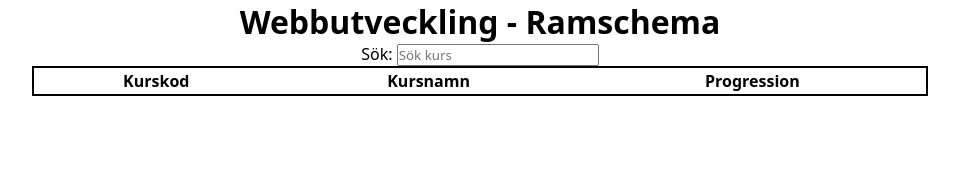
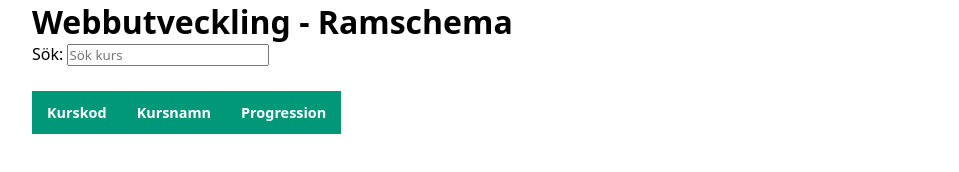
Before and after one commit to HarisSabanovic/Ecmascript-Moment2, a website built with Parcel: page src/index.html in a window 1280 px wide. Shown: the whole page, without its empty margins (160-1119 px from the left). Built offline with nearby package versions, Linux system fonts and the light colour scheme; no server answers.

Commit message:
gav tabellen stil

```diff
--- a/src/style.css
+++ b/src/style.css
@@ -9,14 +9,46 @@
 #container {
     width: 70%;
     margin-inline: auto;
-    text-align: center;
 }
 
 table{
-    border: 2px solid black;
-    width: 100%;
+    border-collapse: collapse;
+    margin: 25px 0;
+    font-size: 0.9em;
 }
 
-thead {
+table thead tr {
+    background-color: #009879;
+    color: white;
+    text-align: left;
     font-weight: bold;
 }
+
+table th,
+table td {
+    padding: 12px 15px;
+}
+
+table tbody tr {
+    border-bottom: 1px solid #dddddd;
+}
+
+table tbody tr:nth-of-type(even) {
+    background-color: #f3f3f3;
+}
+
+table tbody tr:last-of-type {
+    border-bottom: 2px solid #009879;
+}
+
+#course-code {
+    cursor: pointer;
+}
+
+#course-name {
+    cursor: pointer;
+}
+
+#course-progression {
+    cursor: pointer;
+}
```
